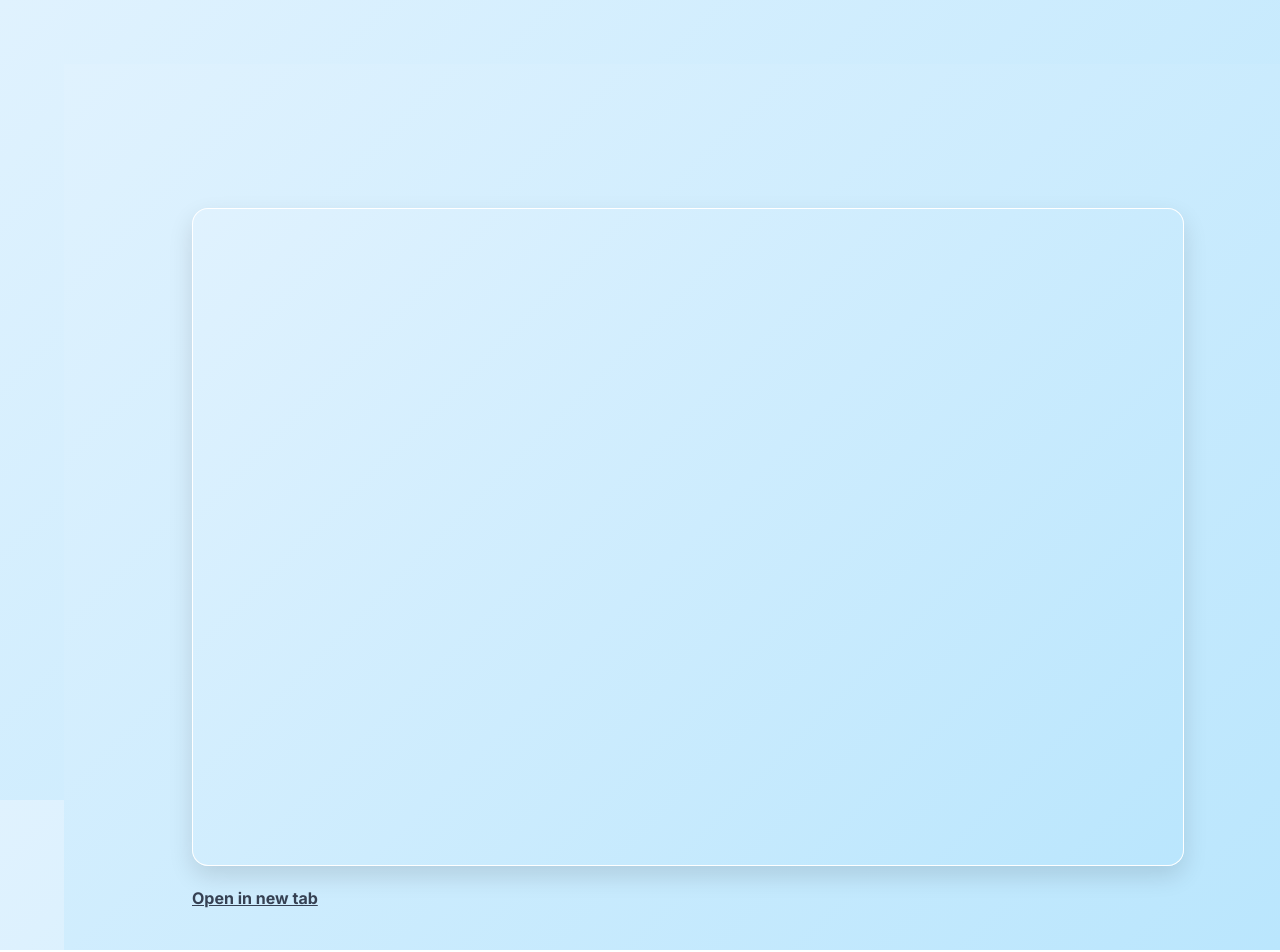
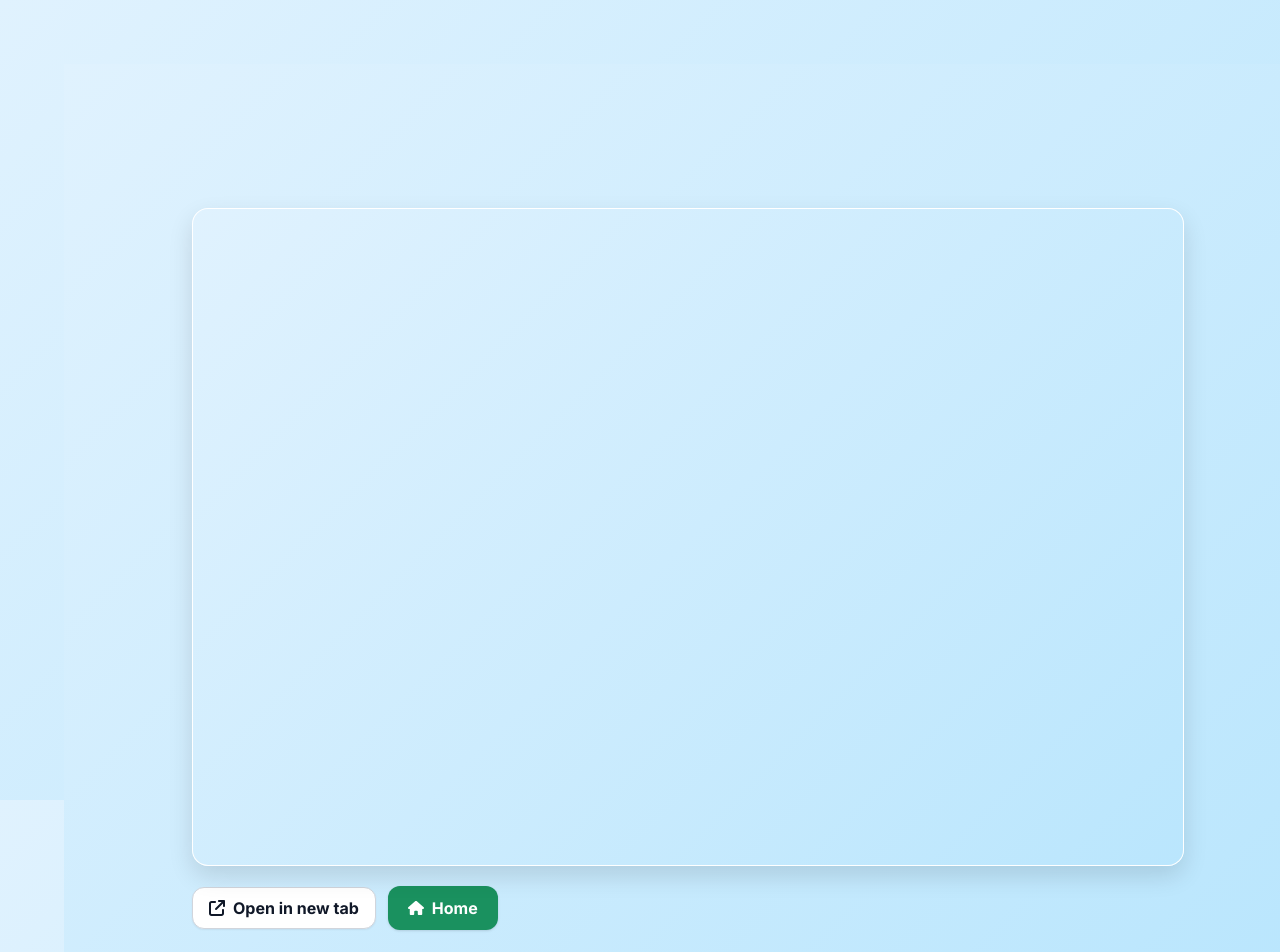
Before and after one commit to mohdazlanabas/biogas_indonesia, a React (Vite) app: page /view/ad-bahasa-presentasi in a window 1280 px wide. Shown: the top 952 px of the page. Built offline with nearby package versions, Linux system fonts and the light colour scheme.

Commit message:
This Update Automatically From zsh Script.

```diff
--- a/src/pages/Viewer.tsx
+++ b/src/pages/Viewer.tsx
@@ -1,6 +1,7 @@
 import { useEffect, useRef } from 'react'
 import { useNavigate, useParams } from 'react-router-dom'
 import { findPresentationBySlug } from '../shared/presentations'
+import { FaHouse, FaArrowUpRightFromSquare } from 'react-icons/fa6'
 
 export function Viewer() {
   const { slug } = useParams<{ slug: string }>()
@@ -54,8 +55,24 @@ export function Viewer() {
             allow="fullscreen"
           />
         </div>
-        <div className="text-gray-700 mt-5 text-left text-base font-bold">
-          <a className="underline" href={`/assets/${encodeURIComponent(deck.filename)}`} target="_blank" rel="noreferrer">Open in new tab</a>
+        <div className="text-gray-700 mt-5 text-left text-base font-bold space-y-3">
+          <div className="flex flex-wrap items-center gap-3">
+            <a
+              className="inline-flex items-center gap-2 rounded-xl border border-gray-300 bg-white text-gray-900 px-4 py-2 hover:bg-gray-50 shadow-sm"
+              href={`/assets/${encodeURIComponent(deck.filename)}`}
+              target="_blank"
+              rel="noreferrer"
+            >
+              <FaArrowUpRightFromSquare /> Open in new tab
+            </a>
+            <button
+              type="button"
+              onClick={() => navigate('/')}
+              className="inline-flex items-center gap-2 rounded-xl bg-brand-600 text-white px-5 py-2.5 hover:bg-brand-700 shadow"
+            >
+              <FaHouse className="text-white" /> Home
+            </button>
+          </div>
         </div>
       </div>
     </div>
```
